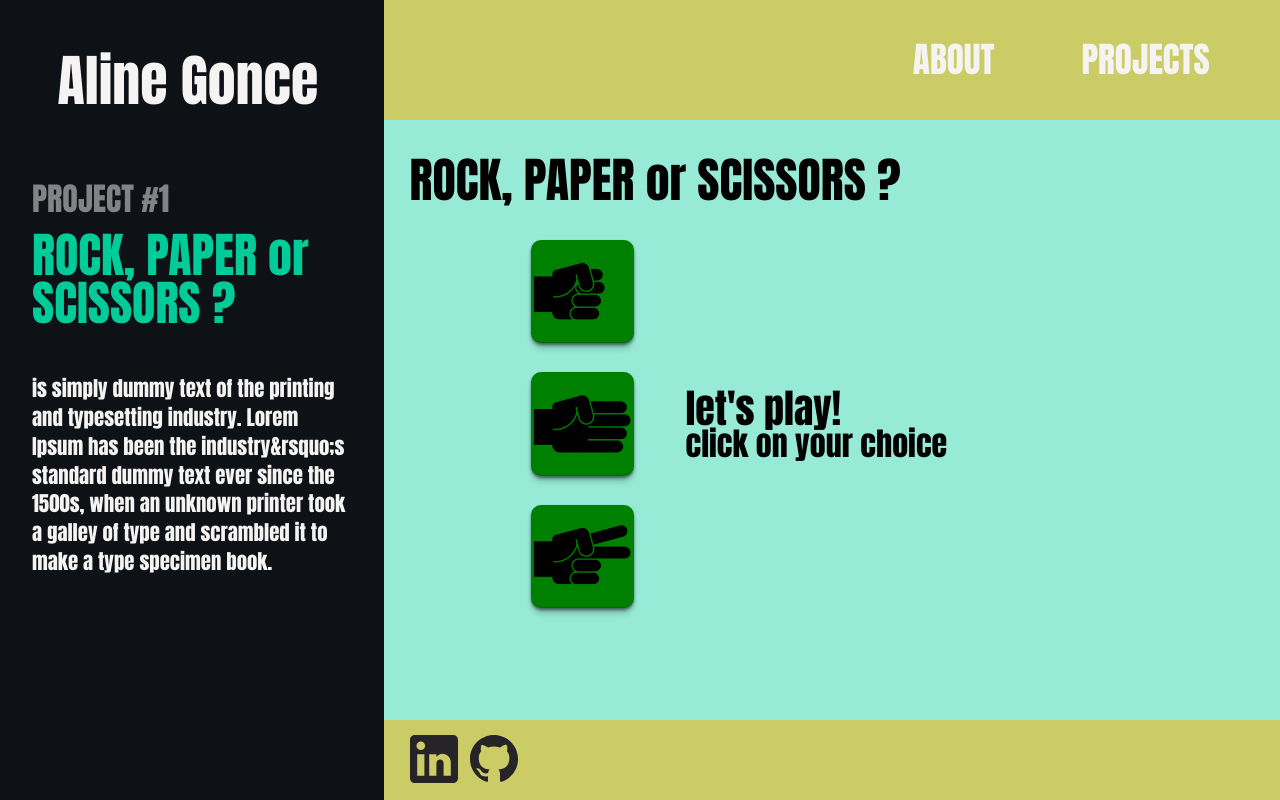
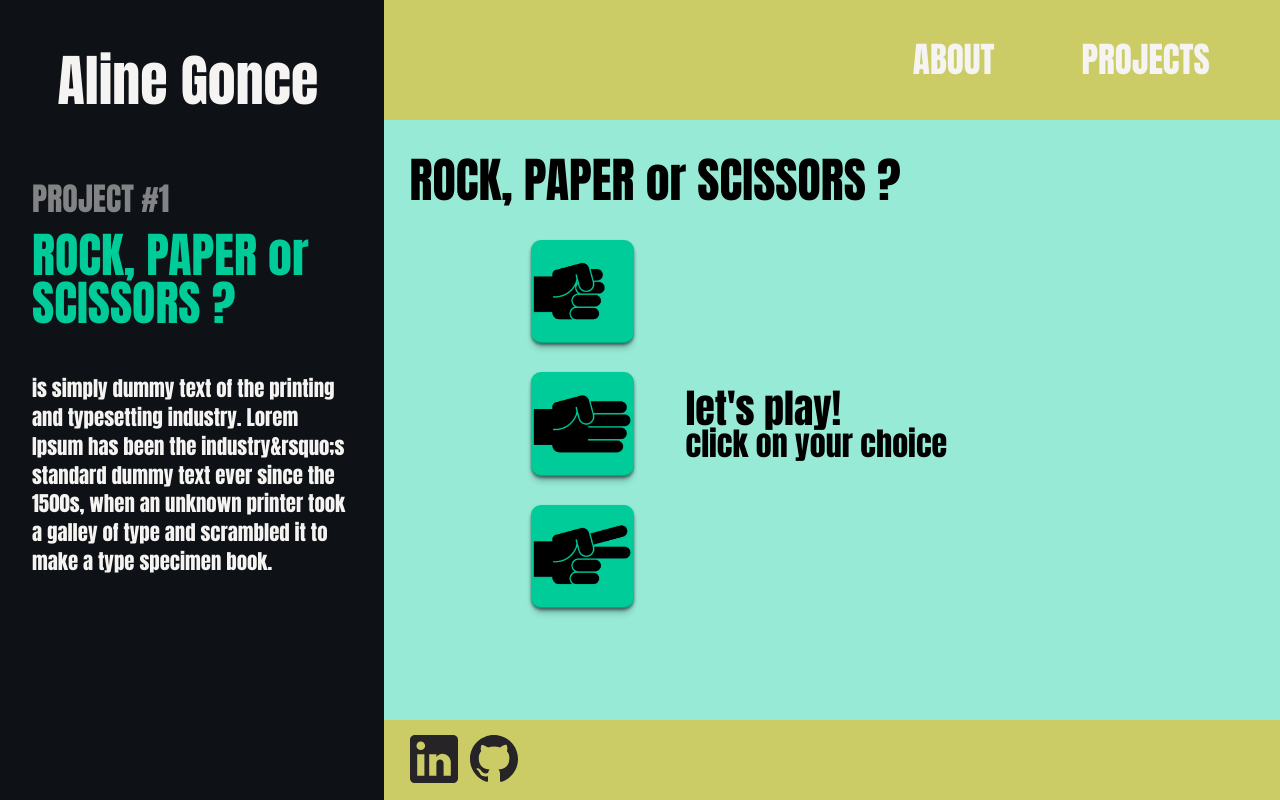
Before and after one commit to Gonaline/portfolio-2023, a React (Create React App) app in the folder client/: page /projects in a window 1280 px wide. Built offline with nearby package versions, Linux system fonts and the light colour scheme.

Commit message:
use props of colors

```diff
--- a/client/src/components/project1/game.tsx
+++ b/client/src/components/project1/game.tsx
@@ -6,17 +6,18 @@ import GameStyle from '../../style/project1/gameStyle';
 const Button = styled.button`
   background: ${(props: any) =>
       `url(${require(`../../assets/pictures/project1/${props.value}.png`)})`},
-    green;
-  &:hover,
-  &:focus {
-    background-color: palevioletred;
-  }
-  &:active {
-    background-color: red;
-  }
+    ${(props) => props.color};
 `;
 
-const Game = (): FunctionComponentElement<ReactElement> => {
+interface GameProps {
+  buttonColor: string | undefined;
+  onHoverButtonColor: string | undefined;
+}
+
+const Game = ({
+  buttonColor,
+  onHoverButtonColor,
+}: GameProps): FunctionComponentElement<ReactElement> => {
   const game = ['rock', 'paper', 'scissors'];
   const { setUserChoice, setComputer } = useContext(project1Ctx);
 
@@ -25,10 +26,11 @@ const Game = (): FunctionComponentElement<ReactElement> => {
   };
 
   return (
-    <GameStyle>
+    <GameStyle color={onHoverButtonColor}>
       <div className='userChoice'>
         {game.map((choice) => (
           <Button
+            color={buttonColor}
             className='b'
             type='button'
             key={choice}
```
